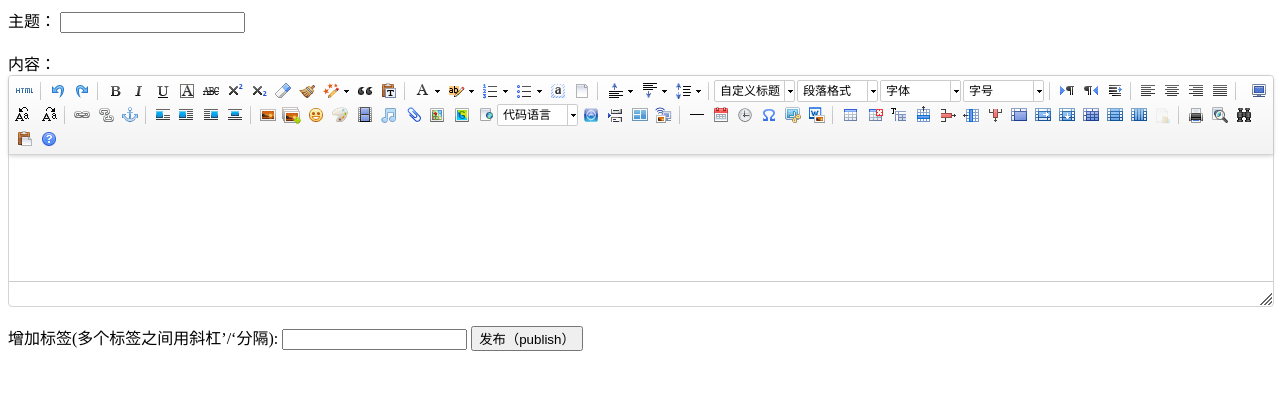
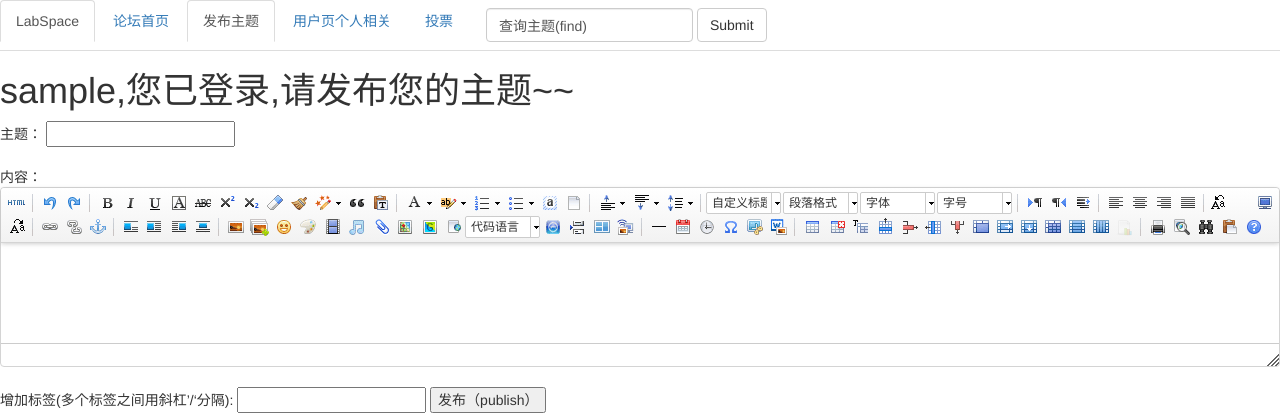
Before and after one commit to goodcode-200/LabSpace, a Django app: page /forum/publish/ in a window 1280 px wide. Shown: the top 420 px of the page. Run offline with Django 3.2, Linux system fonts and the light colour scheme; the visitor is signed in with stand-in values (Sample User, id 1); some libraries are stand-ins or nearby versions.

Commit message:
更改论坛前端模板嵌套关系，应用导航栏

```diff
--- a/labSpace/Templates/forum/forum_list.html
+++ b/labSpace/Templates/forum/forum_list.html
@@ -1,4 +1,8 @@
 {% extends 'forum/home.html' %}
+
+{% block head %}
+    <title>论坛主题列表</title>
+{% endblock %}
 
 {% block forum_content %}
 	{% for item in titles %}
@@ -68,3 +72,5 @@
 	</div>
 	-->
 {% endblock %}
+
+{% block home_a %}active{% endblock %}
--- a/labSpace/Templates/forum/home.html
+++ b/labSpace/Templates/forum/home.html
@@ -1,22 +1,31 @@
 <!DOCTYPE html>
 <html lang="en">
-	<head>
-		<meta charset="UTF-8">
-		<title>Lab论坛</title>
+    <head>
+        <meta charset="UTF-8">
 		<link href="/static/boot/css/bootstrap.css" rel="stylesheet" type="text/css" media="all" />
-	</head>
+
+        <!--嵌套块儿，由其它页面填充 -->
+        {% block head %}
+        {% endblock %}
+        <!-- end 嵌套块儿 -->
+    </head>
 	<body>
 
 		<!-- 导航栏 -->
 		<ul class="nav nav-tabs">
 			<li role="presentation" class="active"><a href="{% url 'home' %}">LabSpace</a></li>
-			<li role="presentation" class="active"><a href="{% url 'forum:home' %}">论坛首页</a></li>
-			<li role="presentation"><a href="{% url 'forum:publish' %}">发布主题</a></li>
-			<li role="presentation"><a href="#">用户页个人相关</a></li>
-			<li role="presentation"><a href="#">投票</a></li>
+			<li role="presentation" class="{% block home_a %}{% endblock %}"><a href="{% url 'forum:home' %}">
+                论坛首页</a></li>
+			<li role="presentation" class="{% block publish_a %}{% endblock %}"><a href="{% url 'forum:publish' %}">
+                发布主题</a></li>
+			<li role="presentation" class="{% block person_a %}{% endblock %}"><a href="#">
+                用户页个人相关</a></li>
+			<li role="presentation" class="{% block vote_a %}{% endblock %}"><a href="#">
+                投票</a></li>
+
 			<form class="navbar-form navbar-left" action="{% url 'forum:search' %}" method="POST">
 		        <div class="form-group">
-		          	<input type="text" class="form-control" name="key">
+		          	<input type="text" class="form-control" name="key" value="查询主题(find)">
 		        </div>
 		        {% csrf_token %}
 		        <button type="submit" class="btn btn-default">Submit</button>
--- a/labSpace/Templates/forum/publish.html
+++ b/labSpace/Templates/forum/publish.html
@@ -1,8 +1,7 @@
-<!DOCTYPE html>
+{% extends 'forum/home.html' %}
 {% load static %}
-<html lang="en">
-<head>
-    <meta charset="UTF-8">
+
+{% block head %}
     <title>发布主题</title>
 
     <!-- 引入UEditor富文本编辑器 -->
@@ -13,9 +12,11 @@
         var ue = UE.getEditor('container');
     </script>
     <!-- end 引入 -->
-</head>
-<body>
+{% endblock %}
+
+{% block forum_content %}
     <div>
+        <h1>{{ user }},您已登录,请发布您的主题~~</h1>
         <form action="{% url 'forum:publish' %}" method="POST">
             {% csrf_token %}
             <span>主题：</span>
@@ -26,10 +27,11 @@
             </script>
             </br>
             <span>增加标签(多个标签之间用斜杠’/‘分隔): </span>
-            <input type="text" name="tags">
-            </hr>
-            <input type='submit' value='发布（publish）'>
+            <input type="text" name="tags" required="">
+
+            <input type='submit' value='发布（publish）' >
         </form>
     </div>
-</body>
-</html>
+{% endblock %}
+
+{% block publish_a %}active{% endblock %}
--- a/labSpace/Templates/forum/search_list.html
+++ b/labSpace/Templates/forum/search_list.html
@@ -1,4 +1,8 @@
 {% extends 'forum/home.html' %}
+
+{% block head %}
+    <title>主题查询</title>
+{% endblock %}
 
 {% block forum_content %}
 	{% for item in titles %}
--- a/labSpace/forum/views.py
+++ b/labSpace/forum/views.py
@@ -55,4 +55,5 @@ def publish(request):
     else:
         context = {}
         user = request.user
+        context["user"] = user
         return render(request,'forum/publish.html',context)
```
